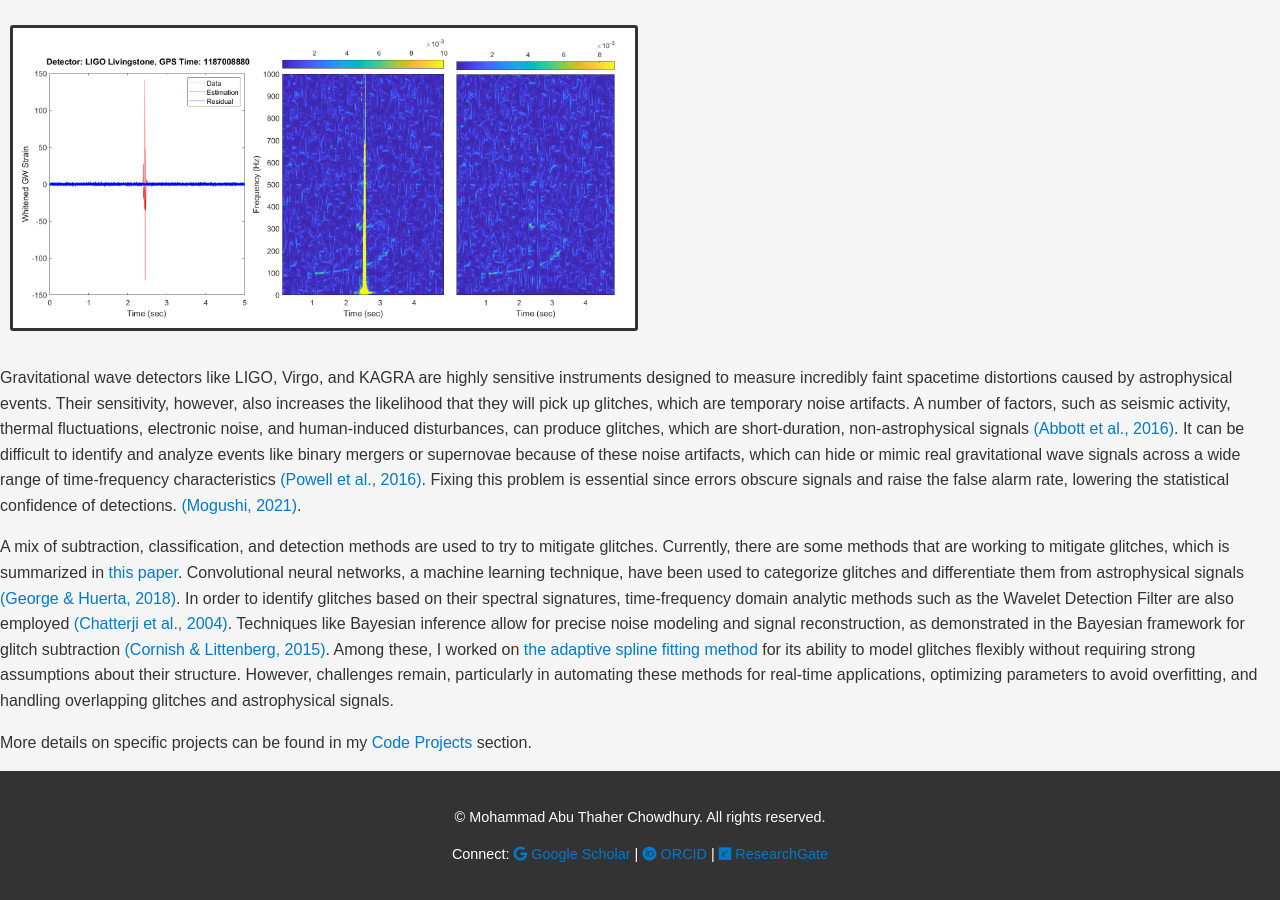
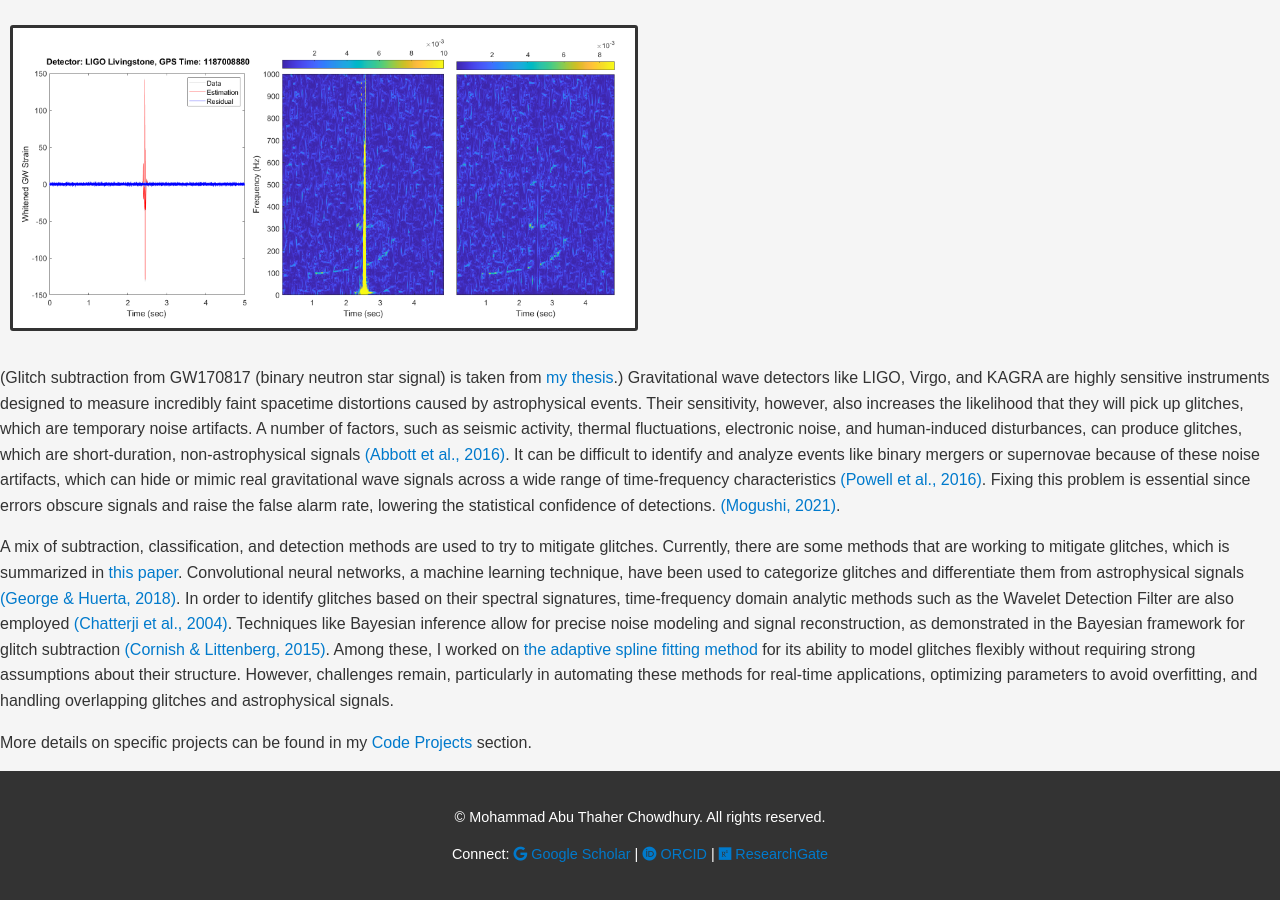
Before and after one commit to matc-thaher/website, a Jekyll site: the page built from research.md, in a window 1280 px wide and 900 px high, scrolled down 2048 px. Built offline with Jekyll 4.4.1, drawn with Linux system fonts in a browser that asks for light colours.

Commit message:
Update research.md

```diff
--- a/research.md
+++ b/research.md
@@ -38,6 +38,7 @@ Compared to larger galaxies like the Milky Way, which has hundreds of billion st
 
 ![Glitch subtraction from GW170817 (binary neutron star signal)](/assets/Images/glitch_GW170817.png){: .custom-image3}
 
+(Glitch subtraction from GW170817 (binary neutron star signal) is taken from [my thesis](https://www.proquest.com/openview/7f68a2c9fc2972f4eb08e0d1a8fcbd2e/1?cbl=18750&diss=y&pq-origsite=gscholar).)
 Gravitational wave detectors like LIGO, Virgo, and KAGRA are highly sensitive instruments designed to measure incredibly faint spacetime distortions caused by astrophysical events.  Their sensitivity, however, also increases the likelihood that they will pick up glitches, which are temporary noise artifacts. A number of factors, such as seismic activity, thermal fluctuations, electronic noise, and human-induced disturbances, can produce glitches, which are short-duration, non-astrophysical signals [(Abbott et al., 2016)](https://iopscience.iop.org/article/10.3847/2041-8205/833/1/L1). It can be difficult to identify and analyze events like binary mergers or supernovae because of these noise artifacts, which can hide or mimic real gravitational wave signals across a wide range of time-frequency characteristics [(Powell et al., 2016)](https://iopscience.iop.org/article/10.1088/1361-6382/34/3/034002). Fixing this problem is essential since errors obscure signals and raise the false alarm rate, lowering the statistical confidence of detections. [(Mogushi, 2021)](https://arxiv.org/abs/2105.10522).
 
 A mix of subtraction, classification, and detection methods are used to try to mitigate glitches. Currently, there are some methods that are working to mitigate glitches, which is summarized in [this paper](https://arxiv.org/abs/2406.01318). Convolutional neural networks, a machine learning technique, have been used to categorize glitches and differentiate them from astrophysical signals [(George & Huerta, 2018)](https://www.sciencedirect.com/science/article/pii/S0370269317310390?via%3Dihub). In order to identify glitches based on their spectral signatures, time-frequency domain analytic methods such as the Wavelet Detection Filter are also employed [(Chatterji et al., 2004)](https://iopscience.iop.org/article/10.1088/0264-9381/21/20/024). Techniques like Bayesian inference allow for precise noise modeling and signal reconstruction, as demonstrated in the Bayesian framework for glitch subtraction [(Cornish & Littenberg, 2015)](https://journals.aps.org/prd/abstract/10.1103/PhysRevD.91.084034). Among these, I worked on [the adaptive spline fitting method](https://iopscience.iop.org/article/10.1088/1361-6382/acd0fe/meta) for its ability to model glitches flexibly without requiring strong assumptions about their structure. However, challenges remain, particularly in automating these methods for real-time applications, optimizing parameters to avoid overfitting, and handling overlapping glitches and astrophysical signals.
```
